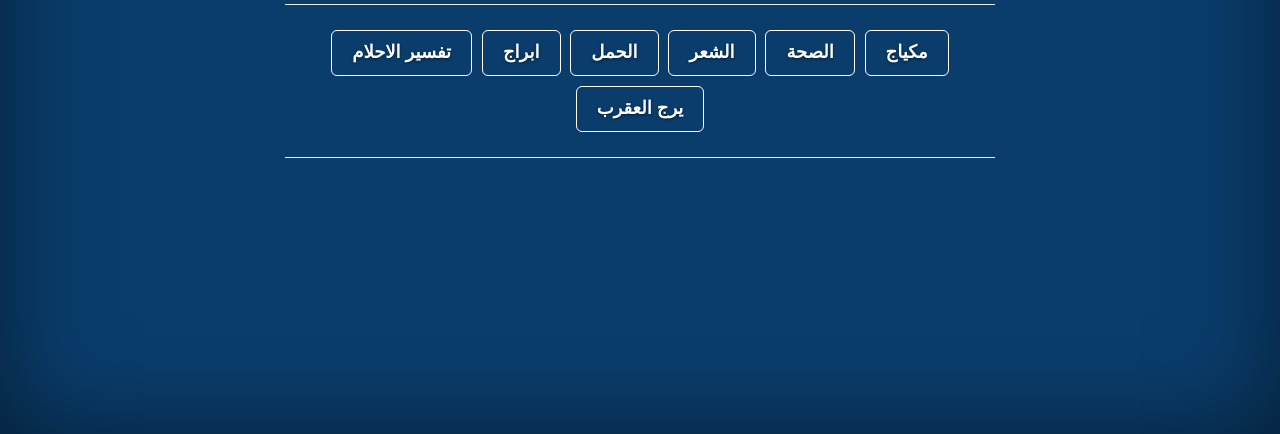
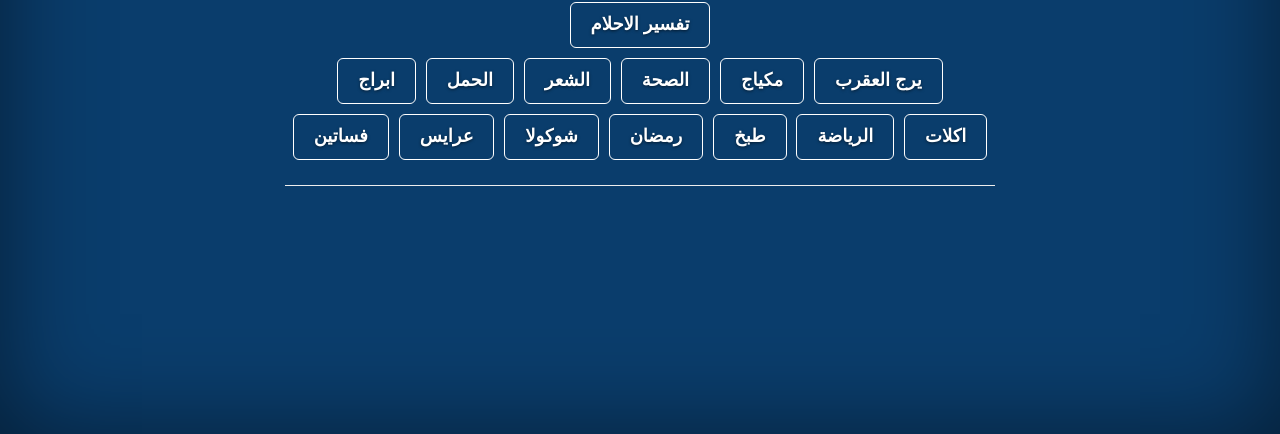
Before and after one commit to arabssites/arabssites.github.io, a plain HTML site: page index.html in a window 1280 px wide. Shown: the part 366-800 px from the top of the page. Drawn offline with nearby package versions, Linux system fonts and the light colour scheme.

Commit message:
Update index.html

```diff
--- a/index.html
+++ b/index.html
@@ -23,14 +23,20 @@ body{color:#fff;text-align:center;text-shadow:0 1px 3px rgba(0,0,0,.5)}.site-wra
 
  <hr> <p  class="lead">
 
-    <a href="https://www.thedreams.co/"  class="btn btn-outline-inverse btn-lg"> تفسير الاحلام</a>
+    <a href="https://www.thedreams.co/"  class="btn btn-outline-inverse btn-lg"> تفسير الاحلام</a><br>
 <a href="https://www.almrahonline.com/t/%d8%a7%d9%84%d8%a3%d8%a8%d8%b1%d8%a7%d8%ac" class="btn btn-outline-inverse btn-lg">ابراج</a>
 <a href="https://www.almrahonline.com/pregnancy-childbirth " class="btn btn-outline-inverse btn-lg">الحمل</a>
 <a href="https://www.almrahonline.com/womens-beauty-elegance/skin-care" class="btn btn-outline-inverse btn-lg">الشعر</a>
 <a href="https://www.almrahonline.com/women-medicine " class="btn btn-outline-inverse btn-lg">الصحة</a>
 <a href="https://www.almrahonline.com/womens-beauty-elegance" class="btn btn-outline-inverse btn-lg">مكياج</a>
 <a href="https://www.almrahonline.com/276 " class="btn btn-outline-inverse btn-lg">يرج العقرب</a>
-
+    <a class="btn btn-outline-inverse btn-lg" href="https://www.almrahonline.com/t/dresses">فساتين</a>
+<a class="btn btn-outline-inverse btn-lg" href="https://www.almrahonline.com/t/عرايس">عرايس</a>
+<a class="btn btn-outline-inverse btn-lg" href="https://www.almrahonline.com/t/شوكولا"> شوكولا</a>
+<a class="btn btn-outline-inverse btn-lg" href="https://www.almrahonline.com/t/رمضان"> رمضان </a>
+<a class="btn btn-outline-inverse btn-lg" href="https://www.almrahonline.com/t/طبخ"> طبخ </a>
+<a class="btn btn-outline-inverse btn-lg" href="https://www.almrahonline.com/t/الرياضة">الرياضة</a>
+<a class="btn btn-outline-inverse btn-lg" href="https://www.almrahonline.com/t/اكلات">اكلات</a>
  <hr>
 
 
```
